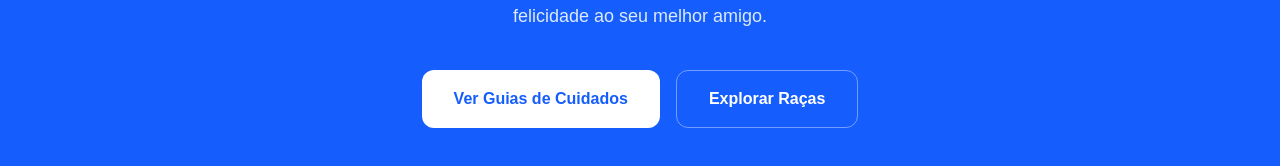
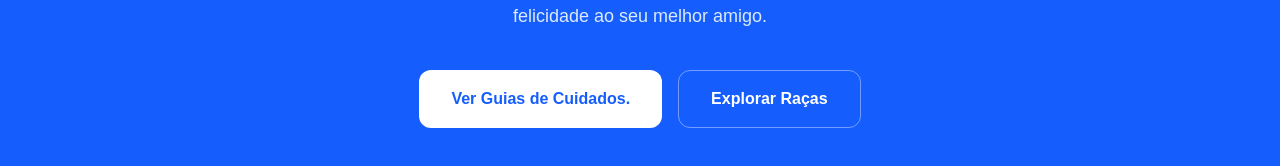
Before and after one commit to moaaskt/guiadocachorro, a Next.js app: page / in a window 1280 px wide. Shown: the part 4275-4441 px from the top of the page. Built offline with nearby package versions, Linux system fonts and the light colour scheme.

Commit message:
Fix typo in FinalCTA component link text by adding a period at the end.

```diff
--- a/components/FinalCTA.tsx
+++ b/components/FinalCTA.tsx
@@ -26,7 +26,7 @@ export function FinalCTA() {
             href="/guias"
             className="inline-flex items-center justify-center px-8 py-4 rounded-xl bg-white text-blue-600 font-semibold hover:bg-blue-50 transition"
           >
-            Ver Guias de Cuidados
+            Ver Guias de Cuidados.
           </a>
 
           <a
```
